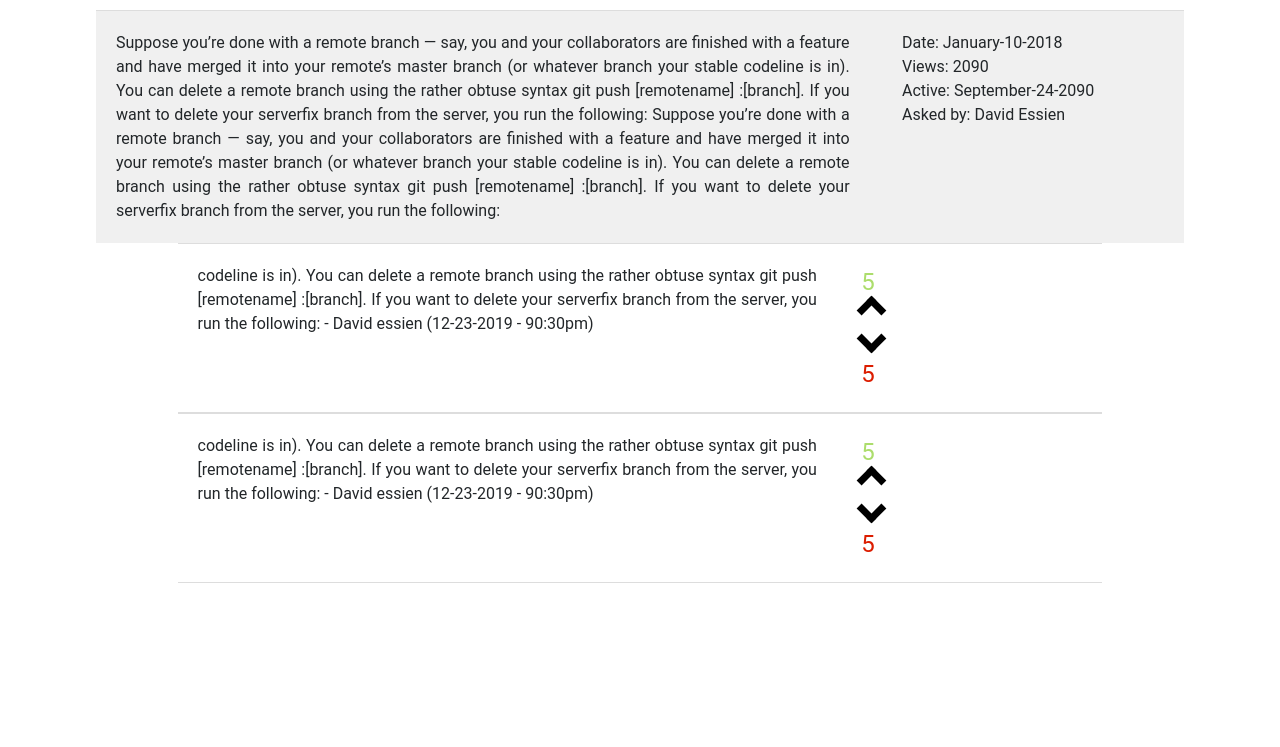
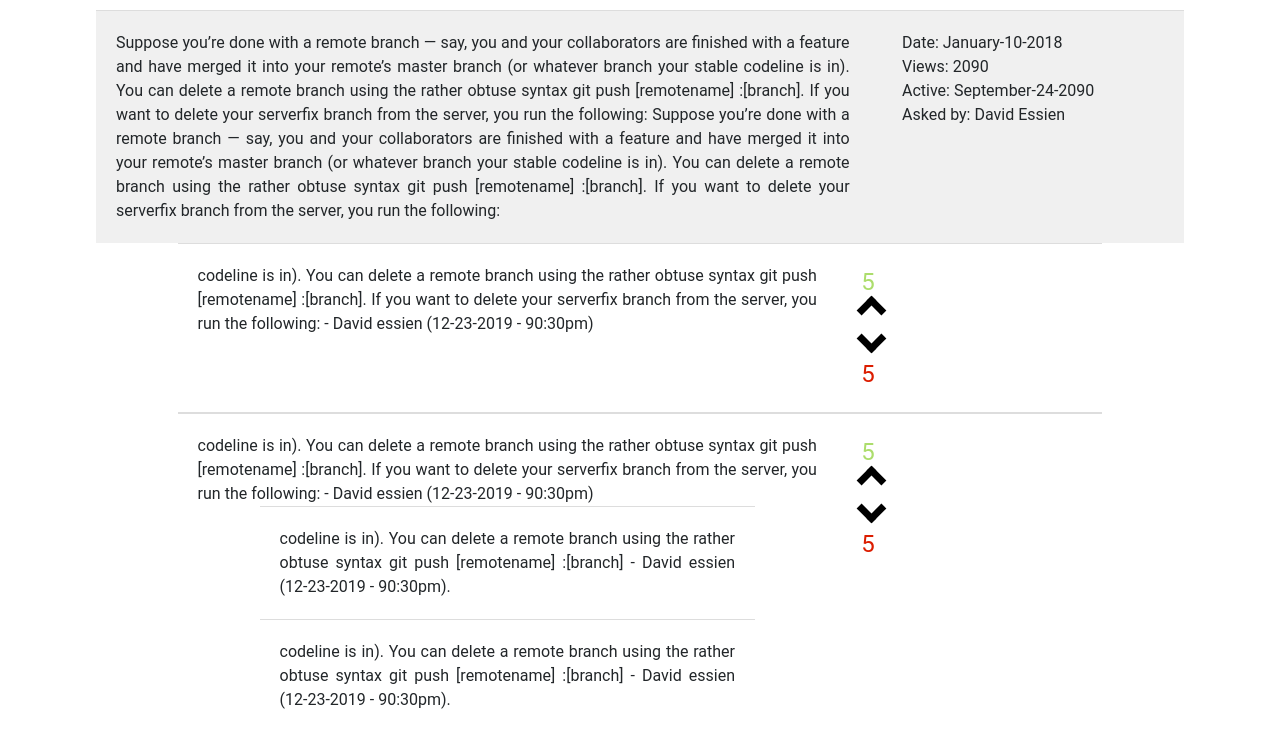
Before and after one commit to davidshare/StackOverflow-lite, a plain HTML site: page UI/question.html in a window 1280 px wide. Shown: the part 131-878 px from the top of the page. Before the commit the page ends 800 px from the top, so only its background shows below. Drawn offline with Linux system fonts and the light colour scheme.

Commit message:
Create answer comment section

```diff
--- a/UI/css/pages.css
+++ b/UI/css/pages.css
@@ -303,6 +303,13 @@
 	overflow: hidden;
 }
 
+.comment-answer{
+	width:80%;
+	padding:20px;
+	margin:0 auto;
+	border-top:1px solid #ddd;
+}
+
 /*********************************
 			ARROWS
 *********************************/
--- a/UI/question.html
+++ b/UI/question.html
@@ -64,15 +64,21 @@
 			</p>
 		</section>
 		<section class="answer container">
-			<p class="question-content left-float text-justify">
+			<div class="question-content left-float text-justify">
 				codeline is in). You can delete a remote branch using the rather obtuse syntax git push [remotename] :[branch]. If you want to delete your serverfix branch from the server, you run the following: - David essien (12-23-2019 - 90:30pm)
-			</p>
-			<p class="question-side right-float text-left">
+				<p class="comment-answer text-justify">
+					codeline is in). You can delete a remote branch using the rather obtuse syntax git push [remotename] :[branch]  - David essien (12-23-2019 - 90:30pm).
+				</p>
+				<p class="comment-answer text-justify">
+					codeline is in). You can delete a remote branch using the rather obtuse syntax git push [remotename] :[branch]  - David essien (12-23-2019 - 90:30pm).
+				</p>
+			</div>
+			<div class="question-side right-float text-left">
 				<span class="val text-success">5</span>
 				<span><a href="#" onclick="upvote();"><i class="stroke up"></i></a></span>
 				<span><a href="#" onclick="downvote();"><i class="stroke down"></i></a></span>
 				<span class="val text-danger">5</span>
-			</p>
+			</div>
 		</section>
 	</section>
 	<script src="js/main.js"></script>
```
